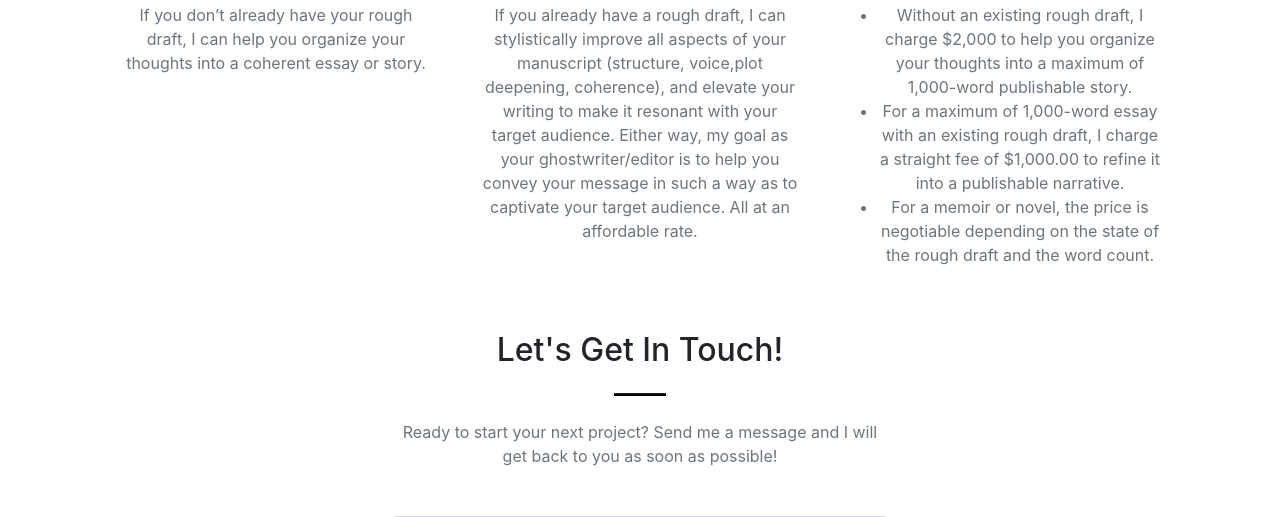
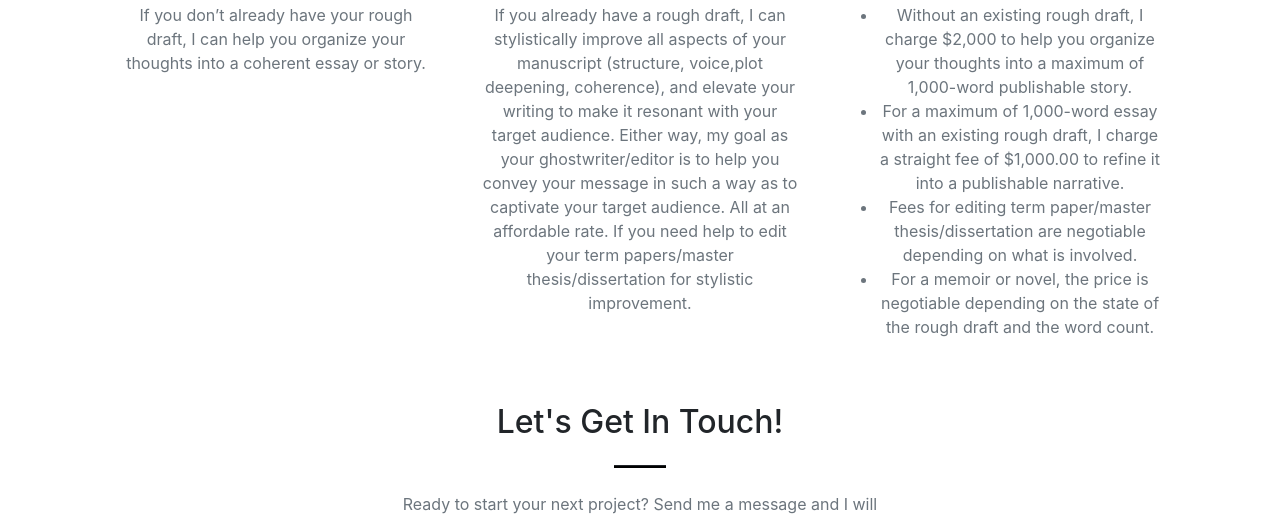
Before and after one commit to BIBI78/00_ghost_writer, a Flask app: page / in a window 1280 px wide. Shown: the part 1542-2059 px from the top of the page. Run offline with Flask 3, Linux system fonts and the light colour scheme; some libraries are stand-ins or nearby versions.

Commit message:
EDITS: edits to services html

```diff
--- a/templates/base.html
+++ b/templates/base.html
@@ -134,8 +134,11 @@
                              If you already have a rough draft,
                              I can stylistically improve all aspects of your manuscript (structure, voice,plot deepening, coherence),
                              and elevate your writing to make it resonant with your target audience.
+
                              Either way, my goal as your ghostwriter/editor is to help you convey your message in such a way as to captivate your target audience.
                              All at an affordable rate.
+
+                             If you need help to edit your term papers/master thesis/dissertation  for stylistic improvement.
                         </p>
                     </div>
                 </div>
@@ -146,6 +149,7 @@
                         <ul class="text-muted mb-0">
                             <li>Without an existing rough draft, I charge $2,000 to help you organize your thoughts into a maximum of 1,000-word publishable story.</li>
                             <li>For a maximum of 1,000-word essay with an existing rough draft, I charge a straight fee of $1,000.00 to refine it into a publishable narrative.</li>
+                            <li>Fees for editing term paper/master thesis/dissertation are negotiable depending on what is involved. </li>
                             <li>For a memoir or novel, the price is negotiable depending on the state of the rough draft and the word count.</li>
                         </ul>
                     </div>
```
